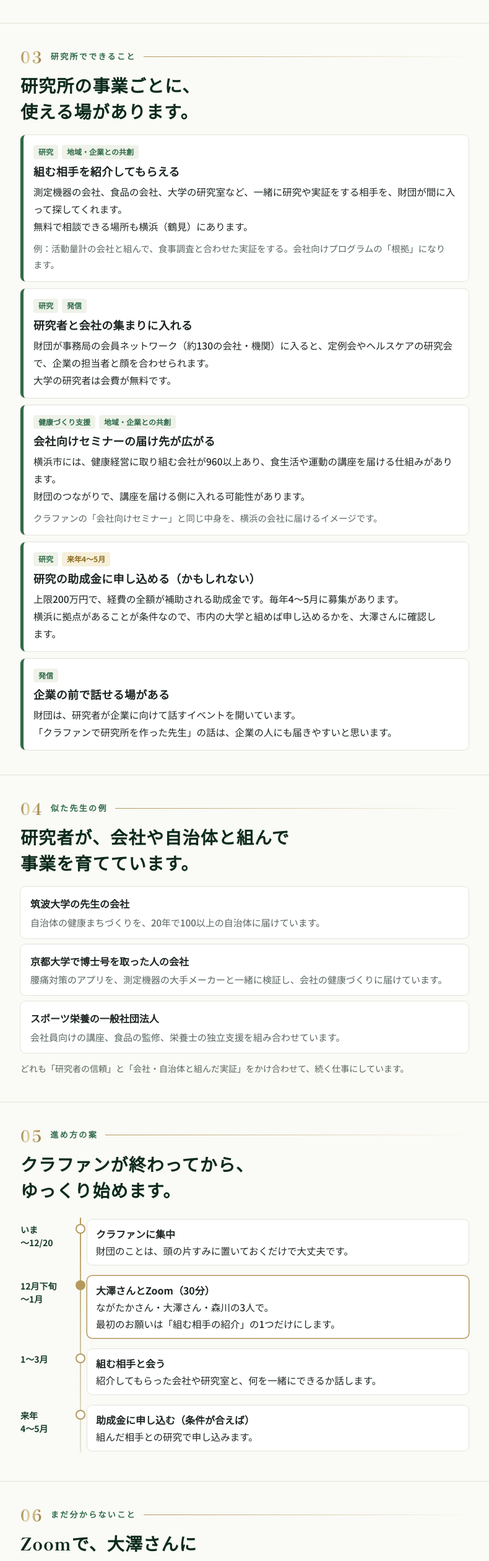
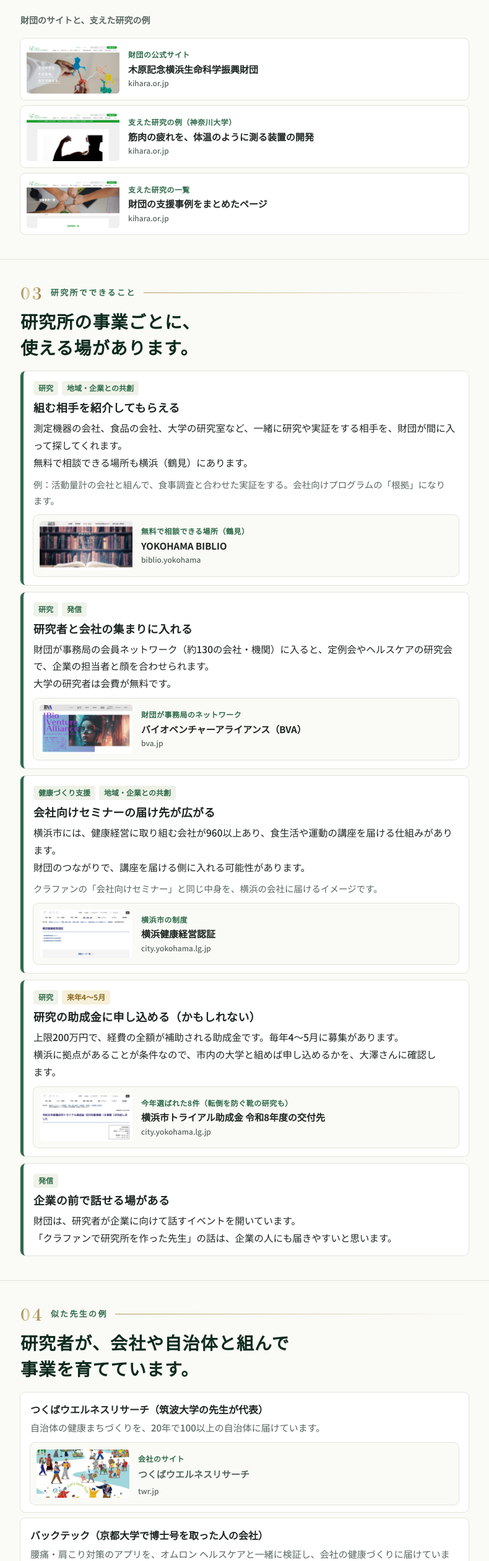
Before and after one commit to mm738966m-boop/nagataka-share, a plain HTML site: page zaidan/index.html in a window 1280 px wide. Shown: the part 1321-3840 px from the top of the page at 62% size, without its empty margins (245-1035 px from the left). Drawn offline with Linux system fonts and the light colour scheme.

Commit message:
財団のご紹介：公式サイト・支援事例・似た先生の例をサムネつきリンクで追加
Co-Authored-By: Claude Opus 5.5 <noreply@anthropic.com>

```diff
--- a/zaidan/index.html
+++ b/zaidan/index.html
@@ -48,6 +48,7 @@ h2{font-size:clamp(22px,5.8vw,28px);margin:12px 0 18px}
 .case{background:var(--paper);border-radius:8px;padding:12px 16px;box-shadow:0 0 0 1px var(--hair)}
 .case b{display:block;font-size:16px}
 .case span{display:block;font-size:15px;color:var(--muted);line-height:1.75;margin-top:2px}
+.case .lk{margin-top:10px;background:var(--bg)}
 .note{font-size:14px;color:var(--muted);margin-top:12px}
 .tl{list-style:none;margin:0;padding:0;position:relative}
 .tl::before{content:"";position:absolute;left:96px;top:6px;bottom:6px;width:2px;background:linear-gradient(var(--gold),var(--hair))}
@@ -65,6 +66,17 @@ h2{font-size:clamp(22px,5.8vw,28px);margin:12px 0 18px}
 .qs>li::before{content:counter(q);font-family:var(--mincho);font-weight:800;font-size:24px;line-height:1.3;background:var(--goldgrad);-webkit-background-clip:text;background-clip:text;color:transparent}
 .qs b{display:block;font-size:17px;line-height:1.6}
 .qs ul{margin:6px 0 0;padding-left:1.1em;font-size:15.5px;color:var(--muted);line-height:1.8}
+.lks{display:flex;flex-direction:column;gap:10px;margin-top:16px}
+.lk{display:grid;grid-template-columns:150px 1fr;gap:14px;align-items:center;background:var(--paper);border-radius:8px;padding:10px;box-shadow:0 0 0 1px var(--hair);text-decoration:none;color:var(--ink);transition:box-shadow .2s}
+.lk:hover,.lk:focus-visible{box-shadow:0 0 0 2px var(--gold);outline:none}
+.lk img{width:100%;height:auto;aspect-ratio:640/336;object-fit:cover;border-radius:5px;display:block;background:var(--leaf)}
+.lt{min-width:0;display:flex;flex-direction:column;gap:2px;line-height:1.55}
+.lt small{font-size:12px;font-weight:700;color:var(--green);letter-spacing:.04em}
+.lt b{font-size:15px;font-weight:700}
+.lt em{font-style:normal;font-size:12px;color:var(--muted);overflow-wrap:anywhere}
+.card .lk{margin-top:10px;box-shadow:0 0 0 1px var(--hair);background:var(--bg)}
+.lkh{font-size:14px;font-weight:700;color:var(--muted);margin-top:22px}
+@media (max-width:420px){.lk{grid-template-columns:112px 1fr;gap:12px}.lt b{font-size:14.5px}}
 footer{padding:28px 0 46px;text-align:center;font-size:13.5px;color:var(--muted)}
 @media (max-width:420px){.tl::before{left:80px}.tl>li{grid-template-columns:72px 1fr;gap:18px}.tl>li::before{left:75px}}
 @media print{body{font-size:12px}header{background:none}section{padding:20px 0}.card,.case,.qs>li,.tl>li{break-inside:avoid}}
@@ -93,6 +105,12 @@ footer{padding:28px 0 46px;text-align:center;font-size:13.5px;color:var(--muted)
     <li>大学の先生が作った「筋肉の疲れを見える化する装置」や「転倒を防ぐ靴」なども、ここから生まれています。</li>
   </ul>
   <p class="note">運動・予防の事例はありますが、食・栄養の事例はまだ見当たりませんでした。<br>ながたかさんが「食と運動」の最初の1件になれるかもしれません。</p>
+  <p class="lkh">財団のサイトと、支えた研究の例</p>
+  <div class="lks">
+    <a class="lk" href="https://kihara.or.jp/" target="_blank" rel="noopener"><img src="img/kihara.jpg" alt="" width="640" height="336" loading="lazy"><span class="lt"><small>財団の公式サイト</small><b>木原記念横浜生命科学振興財団</b><em>kihara.or.jp</em></span></a>
+    <a class="lk" href="https://kihara.or.jp/supportcase/supportcase-129-2/" target="_blank" rel="noopener"><img src="img/case-kanagawa.jpg" alt="" width="640" height="336" loading="lazy"><span class="lt"><small>支えた研究の例（神奈川大学）</small><b>筋肉の疲れを、体温のように測る装置の開発</b><em>kihara.or.jp</em></span></a>
+    <a class="lk" href="https://kihara.or.jp/supportcase/" target="_blank" rel="noopener"><img src="img/cases.jpg" alt="" width="640" height="336" loading="lazy"><span class="lt"><small>支えた研究の一覧</small><b>財団の支援事例をまとめたページ</b><em>kihara.or.jp</em></span></a>
+  </div>
 </div></section>
 
 <section><div class="wrap">
@@ -102,17 +120,21 @@ footer{padding:28px 0 46px;text-align:center;font-size:13.5px;color:var(--muted)
     <div class="card"><div class="tags"><span class="tag">研究</span><span class="tag">地域・企業との共創</span></div>
       <h3>組む相手を紹介してもらえる</h3>
       <p>測定機器の会社、食品の会社、大学の研究室など、一緒に研究や実証をする相手を、財団が間に入って探してくれます。<br>無料で相談できる場所も横浜（鶴見）にあります。</p>
-      <p class="ex">例：活動量計の会社と組んで、食事調査と合わせた実証をする。会社向けプログラムの「根拠」になります。</p></div>
+      <p class="ex">例：活動量計の会社と組んで、食事調査と合わせた実証をする。会社向けプログラムの「根拠」になります。</p>
+      <a class="lk" href="https://biblio.yokohama/" target="_blank" rel="noopener"><img src="img/biblio.jpg" alt="" width="640" height="336" loading="lazy"><span class="lt"><small>無料で相談できる場所（鶴見）</small><b>YOKOHAMA BIBLIO</b><em>biblio.yokohama</em></span></a></div>
     <div class="card"><div class="tags"><span class="tag">研究</span><span class="tag">発信</span></div>
       <h3>研究者と会社の集まりに入れる</h3>
-      <p>財団が事務局の会員ネットワーク（約130の会社・機関）に入ると、定例会やヘルスケアの研究会で、企業の担当者と顔を合わせられます。<br>大学の研究者は会費が無料です。</p></div>
+      <p>財団が事務局の会員ネットワーク（約130の会社・機関）に入ると、定例会やヘルスケアの研究会で、企業の担当者と顔を合わせられます。<br>大学の研究者は会費が無料です。</p>
+      <a class="lk" href="https://www.bva.jp/" target="_blank" rel="noopener"><img src="img/bva.jpg" alt="" width="640" height="336" loading="lazy"><span class="lt"><small>財団が事務局のネットワーク</small><b>バイオベンチャーアライアンス（BVA）</b><em>bva.jp</em></span></a></div>
     <div class="card"><div class="tags"><span class="tag">健康づくり支援</span><span class="tag">地域・企業との共創</span></div>
       <h3>会社向けセミナーの届け先が広がる</h3>
       <p>横浜市には、健康経営に取り組む会社が960以上あり、食生活や運動の講座を届ける仕組みがあります。<br>財団のつながりで、講座を届ける側に入れる可能性があります。</p>
-      <p class="ex">クラファンの「会社向けセミナー」と同じ中身を、横浜の会社に届けるイメージです。</p></div>
+      <p class="ex">クラファンの「会社向けセミナー」と同じ中身を、横浜の会社に届けるイメージです。</p>
+      <a class="lk" href="https://www.city.yokohama.lg.jp/kenko-iryo-fukushi/kenko-iryo/kenkozukuri/kankyodukuri/life_style/ninsho/" target="_blank" rel="noopener"><img src="img/kenkokeiei.jpg" alt="" width="640" height="336" loading="lazy"><span class="lt"><small>横浜市の制度</small><b>横浜健康経営認証</b><em>city.yokohama.lg.jp</em></span></a></div>
     <div class="card"><div class="tags"><span class="tag">研究</span><span class="tag j">来年4〜5月</span></div>
       <h3>研究の助成金に申し込める（かもしれない）</h3>
-      <p>上限200万円で、経費の全額が補助される助成金です。毎年4〜5月に募集があります。<br>横浜に拠点があることが条件なので、市内の大学と組めば申し込めるかを、大澤さんに確認します。</p></div>
+      <p>上限200万円で、経費の全額が補助される助成金です。毎年4〜5月に募集があります。<br>横浜に拠点があることが条件なので、市内の大学と組めば申し込めるかを、大澤さんに確認します。</p>
+      <a class="lk" href="https://www.city.yokohama.lg.jp/city-info/koho-kocho/press/keizai/2026/0706trialsaitaku.html" target="_blank" rel="noopener"><img src="img/trial.jpg" alt="" width="640" height="336" loading="lazy"><span class="lt"><small>今年選ばれた8件（転倒を防ぐ靴の研究も）</small><b>横浜市トライアル助成金 令和8年度の交付先</b><em>city.yokohama.lg.jp</em></span></a></div>
     <div class="card"><div class="tags"><span class="tag">発信</span></div>
       <h3>企業の前で話せる場がある</h3>
       <p>財団は、研究者が企業に向けて話すイベントを開いています。<br>「クラファンで研究所を作った先生」の話は、企業の人にも届きやすいと思います。</p></div>
@@ -123,9 +145,12 @@ footer{padding:28px 0 46px;text-align:center;font-size:13.5px;color:var(--muted)
   <p class="chap"><i>04</i>似た先生の例</p>
   <h2>研究者が、会社や自治体と組んで<br>事業を育てています。</h2>
   <div class="cases">
-    <div class="case"><b>筑波大学の先生の会社</b><span>自治体の健康まちづくりを、20年で100以上の自治体に届けています。</span></div>
-    <div class="case"><b>京都大学で博士号を取った人の会社</b><span>腰痛対策のアプリを、測定機器の大手メーカーと一緒に検証し、会社の健康づくりに届けています。</span></div>
-    <div class="case"><b>スポーツ栄養の一般社団法人</b><span>会社員向けの講座、食品の監修、栄養士の独立支援を組み合わせています。</span></div>
+    <div class="case"><b>つくばウエルネスリサーチ（筑波大学の先生が代表）</b><span>自治体の健康まちづくりを、20年で100以上の自治体に届けています。</span>
+      <a class="lk" href="https://www.twr.jp/" target="_blank" rel="noopener"><img src="img/twr.jpg" alt="" width="640" height="336" loading="lazy"><span class="lt"><small>会社のサイト</small><b>つくばウエルネスリサーチ</b><em>twr.jp</em></span></a></div>
+    <div class="case"><b>バックテック（京都大学で博士号を取った人の会社）</b><span>腰痛・肩こり対策のアプリを、オムロン ヘルスケアと一緒に検証し、会社の健康づくりに届けています。</span>
+      <a class="lk" href="https://kyodonewsprwire.jp/release/201909181000" target="_blank" rel="noopener"><img src="img/backtech.jpg" alt="" width="640" height="336" loading="lazy"><span class="lt"><small>共同研究のお知らせ（2019年）</small><b>バックテックとオムロン ヘルスケアが共同で実証研究を開始</b><em>kyodonewsprwire.jp</em></span></a></div>
+    <div class="case"><b>日本スポーツ栄養協会（一般社団法人）</b><span>会社員向けの講座、食品の監修、栄養士の独立支援を組み合わせています。</span>
+      <a class="lk" href="https://sndj.jp/" target="_blank" rel="noopener"><img src="img/sndj.jpg" alt="" width="640" height="336" loading="lazy"><span class="lt"><small>協会のサイト</small><b>一般社団法人 日本スポーツ栄養協会</b><em>sndj.jp</em></span></a></div>
   </div>
   <p class="note">どれも「研究者の信頼」と「会社・自治体と組んだ実証」をかけ合わせて、続く仕事にしています。</p>
 </div></section>
```
Also changed, not shown: zaidan/img/backtech.jpg (added), zaidan/img/biblio.jpg (added), zaidan/img/bva.jpg (added), zaidan/img/case-kanagawa.jpg (added), zaidan/img/cases.jpg (added), zaidan/img/kenkokeiei.jpg (added), zaidan/img/kihara.jpg (added), zaidan/img/sndj.jpg (added), zaidan/img/trial.jpg (added), zaidan/img/twr.jpg (added).
